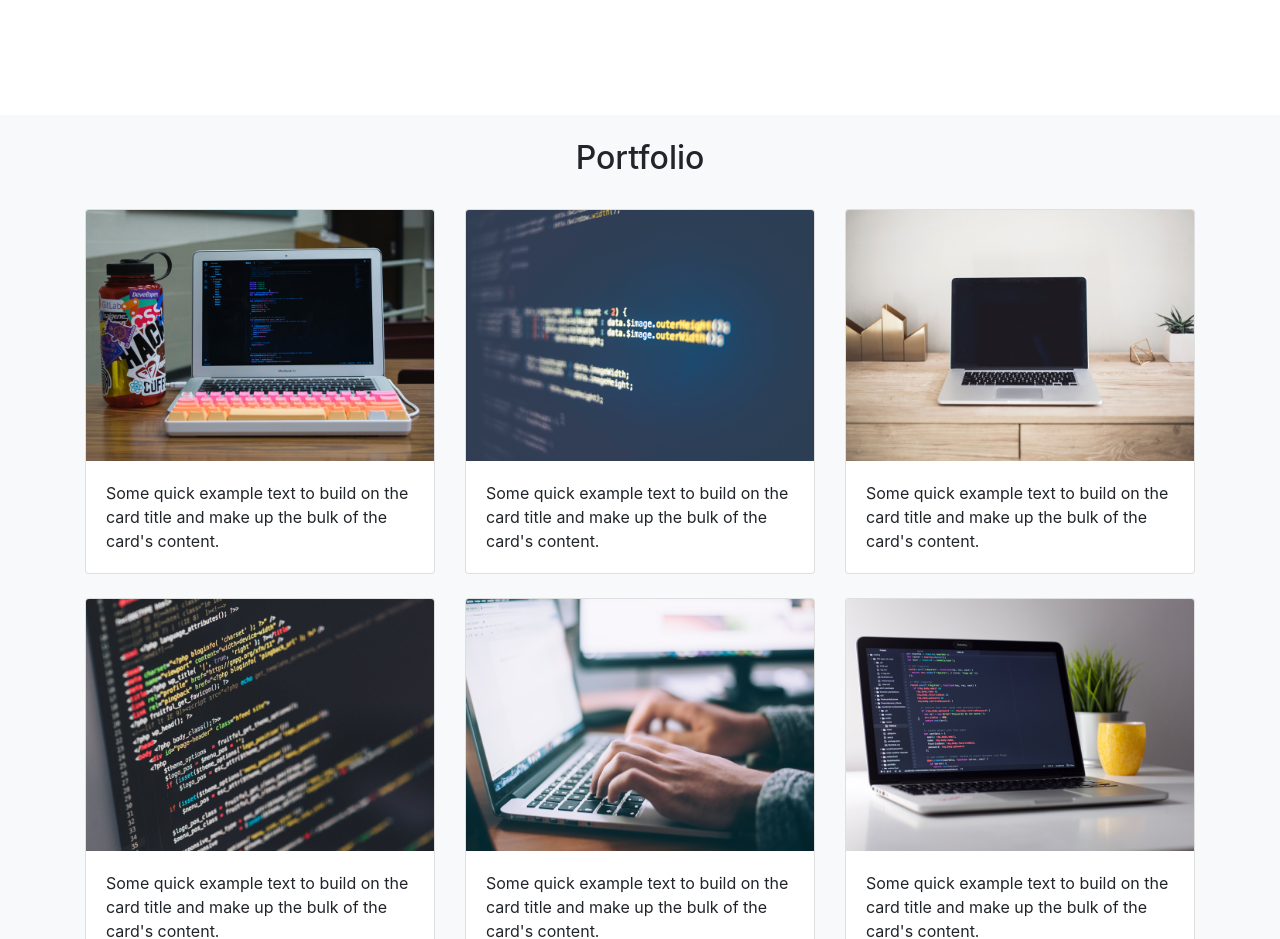
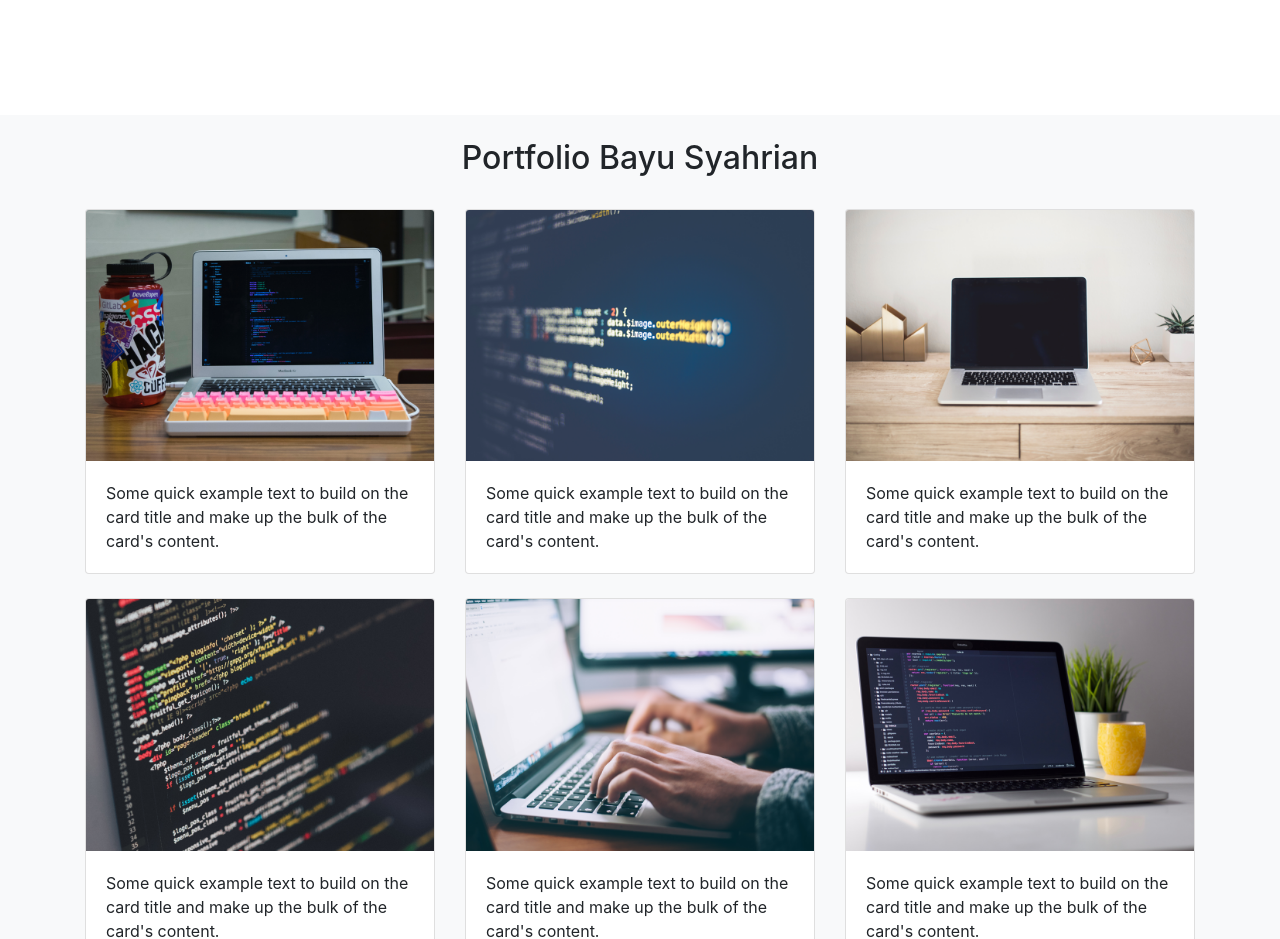
Before and after one commit to Bayusyahrian/Bayu-portofolio, a plain HTML site: page index.html in a window 1280 px wide. Shown: the part 900-1839 px from the top of the page. Drawn offline with nearby package versions, Linux system fonts and the light colour scheme.

Commit message:
Merubah nama portofolio

```diff
--- a/index.html
+++ b/index.html
@@ -82,7 +82,7 @@
     <div class="container">
       <div class="row pt-4 mb-4">
         <div class="col text-center">
-          <h2>Portfolio</h2>
+          <h2>Portfolio Bayu Syahrian</h2>
         </div>
       </div>
       <div class="row">
```
